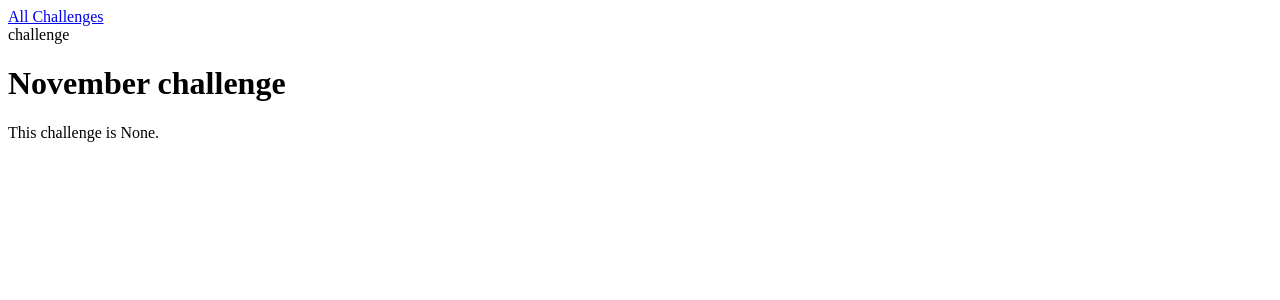
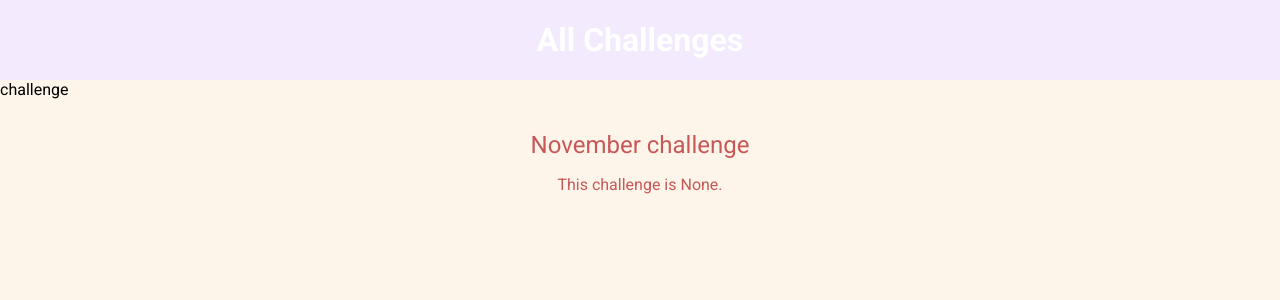
Before and after one commit to already-love/django_proj, a Django app: page /challenges/november in a window 1280 px wide. Shown: the top 300 px of the page. Run offline with Django 4.2, Linux system fonts and the light colour scheme.

Commit message:
add css styling

```diff
--- /dev/null
+++ b/mypage/challenges/static/challenges/challenge.css
@@ -0,0 +1,21 @@
+h1,
+h2{
+    text-align: center;
+    color: rgb(200, 88, 88);
+}
+
+h1{
+    font-size: 1.5rem;
+    margin: 2rem 0 1rem 0;
+    font-weight: normal;
+}
+
+h2{
+    font-size: 3rem;
+    font-weight: bold;
+}
+
+.fallback {
+    text-align: center;
+    color: rgb(200, 88, 88);
+}
--- /dev/null
+++ b/mypage/challenges/static/challenges/includes/header.css
@@ -0,0 +1,25 @@
+header {
+    width: 100%;
+    height: 5rem;
+    background-color: rgb(243, 234, 254);
+}
+
+header nav{
+    width: 100%;
+    height: 100%;
+    display: flex;
+    justify-content: center;
+    align-items: center;
+}
+
+header nav a{
+    color: white;
+    font-size: 2rem;
+    font-weight: bold;
+    text-decoration: none;
+}
+
+header nav a:active,
+header nav a:hover{
+    color: rgb(179, 188, 241);
+}
--- a/mypage/challenges/templates/challenges/challenge.html
+++ b/mypage/challenges/templates/challenges/challenge.html
@@ -1,4 +1,11 @@
 {%extends "base.html"%}
+
+{%load static%}
+
+{% block css_files %}
+ <link rel="stylesheet" href="{% static "challenges/challenge.css"%}">
+ <link rel="stylesheet" href="{% static "challenges/includes/header.css"%}">
+{% endblock %}
 
 {% block page_tile%}{{ month_name|title }} Challenge{% endblock %}
 
@@ -10,6 +17,6 @@
     {% if text is not None %}
         <h2> {{ text }}</h2>
     {% else %}
-        <p>This challenge is None.</p>
+        <p class="fallback">This challenge is None.</p>
     {% endif %}
 {%endblock%}
--- a/mypage/challenges/templates/challenges/index.html
+++ b/mypage/challenges/templates/challenges/index.html
@@ -1,4 +1,10 @@
 {%extends "base.html"%}
+{% load static %}
+
+{% block css_files %}
+ <link rel="stylesheet" href="{% static "challenges/challenges.css"%}">
+ <link rel="stylesheet" href="{% static "challenges/includes/header.css"%}">
+{% endblock %}
 
 {% block page_tile%}All Challenges{% endblock %}
 
--- a/mypage/challenges/views.py
+++ b/mypage/challenges/views.py
@@ -1,5 +1,5 @@
 from django.shortcuts import render
-from django.http import HttpResponse, HttpResponseNotFound, HttpResponseRedirect
+from django.http import Http404, HttpResponse, HttpResponseNotFound, HttpResponseRedirect
 from django.urls import reverse
 from django.template.loader import render_to_string
 # Create your views here.
@@ -59,7 +59,9 @@ def monthlychallenge(requests, month):
         return render(requests, "challenges/challenge.html", {
             "text":challenge_text,
             "month_name":month
-        }) #必须有first argument
+        }) #必须有first argument.   render返回值永远是成功的。
 
     except:
-        return HttpResponseNotFound("<h1>This month is not supported</h1>")
+        # resposne_data = render_to_string("404.html")
+        # return HttpResponseNotFound(resposne_data)    #都是用string写的html。用这个还能报错
+        raise Http404()   #自动寻找templates里面的404.html
--- /dev/null
+++ b/mypage/static/styles.css
@@ -0,0 +1,10 @@
+@import url('https://fonts.googleapis.com/css2?family=Roboto:ital,wght@0,100;0,300;0,400;0,500;0,700;0,900;1,100;1,300;1,400;1,500;1,700;1,900&display=swap');
+
+html {
+    font-family: "Roboto", sans-serif;
+}
+
+body {
+    margin: 0;
+    background-color: rgb(254, 245, 234);
+}
--- a/mypage/templates/base.html
+++ b/mypage/templates/base.html
@@ -1,9 +1,14 @@
+{% load static %}
+
+
 <!DOCTYPE html>
 <html lang="en">
 <head>
     <meta charset="UTF-8">
     <meta name="viewport" content="width=device-width, initial-scale=1.0">
     <title>{% block page_tile%}My Challenges{% endblock %}</title>
+    <link rel="stylesheet" href="{% static "styles.css" %}">
+    {% block css_files %} {% endblock %}
 </head>
 <body>
     {%block content%} {%endblock%}
```
Also changed, not shown: mypage/challenges/static/challenges/challenges.css (added, +37 -0 lines), mypage/mypage/settings.py (+6 -2 lines), mypage/templates/404.html (added, +9 -0 lines).
